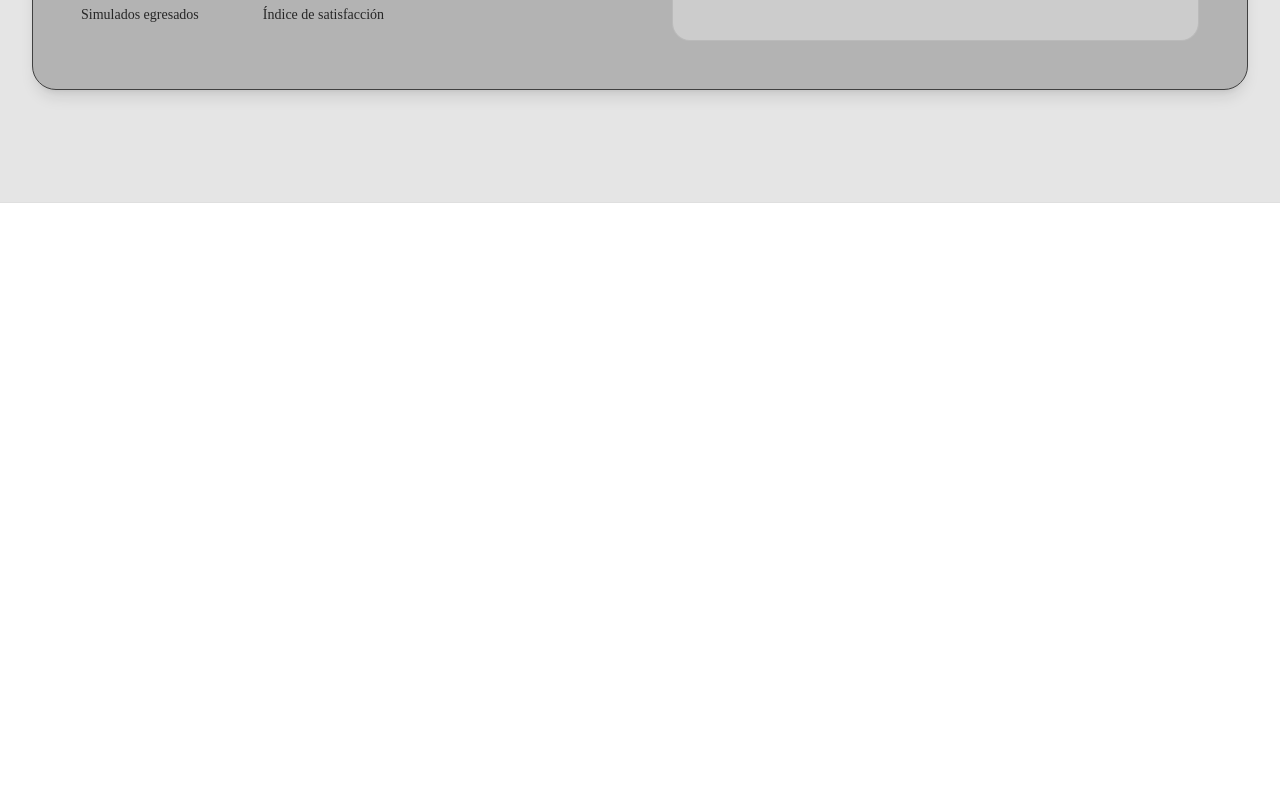
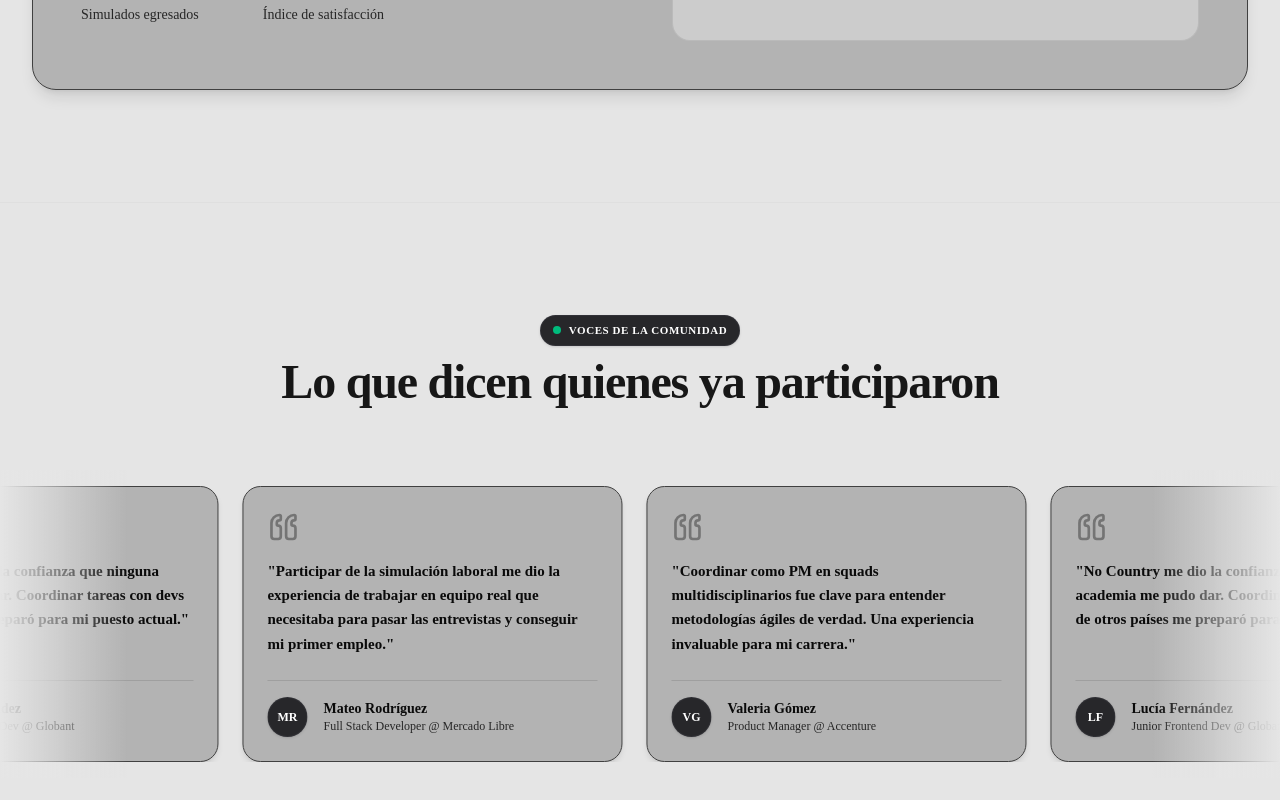
Before and after one commit to No-Country-simulation/fellowship-web-tm, a Next.js app in the folder frontend/: page / in a window 1280 px wide. Shown: the part 1436-2236 px from the top of the page. Before the commit the page ends 1639 px from the top, so only its background shows below. Built offline with nearby package versions, Linux system fonts and the light colour scheme.

Commit message:
feat: implementar seccion de Testimonions

```diff
--- a/frontend/components/sections/Testimonios.tsx
+++ b/frontend/components/sections/Testimonios.tsx
@@ -1,7 +1,144 @@
-export default function Testimonios() {
+"use client";
+
+import { Quote } from "lucide-react";
+import { cn } from "@/lib/utils";
+
+export interface Testimonial {
+  id: number;
+  quote: string;
+  name: string;
+  role: string;
+  company: string;
+  initials: string;
+}
+
+const mockTestimonials: Testimonial[] = [
+  {
+    id: 1,
+    quote:
+      "No Country me dio la confianza que ninguna academia me pudo dar. Coordinar tareas con devs de otros países me preparó para mi puesto actual.",
+    name: "Lucía Fernández",
+    role: "Junior Frontend Dev",
+    company: "Globant",
+    initials: "LF"
+  },
+  {
+    id: 2,
+    quote:
+      "Participar de la simulación laboral me dio la experiencia de trabajar en equipo real que necesitaba para pasar las entrevistas y conseguir mi primer empleo.",
+    name: "Mateo Rodríguez",
+    role: "Full Stack Developer",
+    company: "Mercado Libre",
+    initials: "MR"
+  },
+  {
+    id: 3,
+    quote:
+      "Coordinar como PM en squads multidisciplinarios fue clave para entender metodologías ágiles de verdad. Una experiencia invaluable para mi carrera.",
+    name: "Valeria Gómez",
+    role: "Product Manager",
+    company: "Accenture",
+    initials: "VG"
+  },
+];
+
+export interface TestimoniosProps {
+  className?: string;
+}
+
+export default function Testimonios({ className }: TestimoniosProps) {
+  // Duplicate list to create a seamless infinite scrolling effect
+  const extendedTestimonials = [...mockTestimonials, ...mockTestimonials];
+
   return (
-    <section>
-      {/*  Testimonios */}
+    <section
+      id="testimonios"
+      className={cn(
+        "w-full bg-[#E5E5E5] dark:bg-black py-20 md:py-28 transition-colors duration-300 border-b border-neutral-300/40 dark:border-zinc-900 relative overflow-hidden",
+        className
+      )}
+    >
+      {/* Styles for smooth infinite marquee movement with hover-pause state */}
+      <style>{`
+        @keyframes marquee {
+          0% {
+            transform: translateX(0);
+          }
+          100% {
+            transform: translateX(-50%);
+          }
+        }
+        .marquee-container-custom {
+          display: flex;
+          width: max-content;
+          gap: 1.5rem;
+          animation: marquee 40s linear infinite;
+        }
+        .marquee-container-custom:hover {
+          animation-play-state: paused;
+        }
+      `}</style>
+
+      <div className="w-full max-w-7xl mx-auto px-4 md:px-8 mb-16">
+        {/* Header section */}
+        <div className="text-center">
+          {/* Badge with pulse dot animation */}
+          <div className="inline-flex items-center gap-2 px-3 py-1.5 bg-zinc-800 dark:bg-black/80 text-white text-[11px] font-bold tracking-wider rounded-full border border-zinc-700/45 shadow-sm uppercase select-none">
+            <span className="relative flex h-2 w-2">
+              <span className="animate-ping absolute inline-flex h-full w-full rounded-full bg-emerald-400 opacity-75"></span>
+              <span className="relative inline-flex rounded-full h-2 w-2 bg-emerald-500"></span>
+            </span>
+            VOCES DE LA COMUNIDAD
+          </div>
+          <h2 className="text-3xl md:text-5xl font-black text-neutral-900 dark:text-white mt-3 tracking-tight">
+            Lo que dicen quienes ya participaron
+          </h2>
+        </div>
+      </div>
+
+      {/* Testimonials Slider Area */}
+      <div className="w-full relative py-4">
+        {/* Edge Fade Gradients */}
+        <div className="absolute left-0 top-0 bottom-0 w-16 md:w-32 bg-gradient-to-r from-[#E5E5E5] dark:from-black to-transparent z-10 pointer-events-none" />
+        <div className="absolute right-0 top-0 bottom-0 w-16 md:w-32 bg-gradient-to-l from-[#E5E5E5] dark:from-black to-transparent z-10 pointer-events-none" />
+
+        {/* Marquee Wrapper */}
+        <div className="w-full overflow-hidden">
+          <div className="marquee-container-custom px-4">
+            {extendedTestimonials.map((item, idx) => (
+              <div
+                key={`${item.id}-${idx}`}
+                className="w-[280px] sm:w-[320px] md:w-[380px] shrink-0 p-6 bg-[#B3B3B3] dark:bg-zinc-900/65 border border-neutral-700 dark:border-zinc-700/80 rounded-2xl shadow-md hover:shadow-lg flex flex-col justify-between space-y-6 transition-all duration-300 hover:bg-neutral-300/20 dark:hover:bg-zinc-800/45 select-none"
+              >
+                {/* Quote details */}
+                <div className="space-y-4">
+                  <Quote className="w-8 h-8 text-neutral-900 dark:text-zinc-400 opacity-40 transform rotate-180 shrink-0" />
+                  <p className="text-neutral-950 dark:text-zinc-100 text-sm md:text-[15px] leading-relaxed font-semibold">
+                    "{item.quote}"
+                  </p>
+                </div>
+
+                {/* Author row */}
+                <div className="flex items-center gap-4 border-t border-neutral-600/20 dark:border-zinc-700/30 pt-4">
+                  {/* Initials avatar icon */}
+                  <div className="w-10 h-10 rounded-full bg-zinc-800 dark:bg-zinc-700 border border-zinc-700/40 flex items-center justify-center text-white text-xs font-black shrink-0 select-none shadow-sm uppercase">
+                    {item.initials}
+                  </div>
+                  {/* Name and contextual role info */}
+                  <div className="flex flex-col">
+                    <span className="text-sm font-black text-neutral-950 dark:text-white leading-tight">
+                      {item.name}
+                    </span>
+                    <span className="text-xs text-neutral-800 dark:text-zinc-400 font-medium">
+                      {item.role} @ {item.company}
+                    </span>
+                  </div>
+                </div>
+              </div>
+            ))}
+          </div>
+        </div>
+      </div>
     </section>
   );
 }
```
